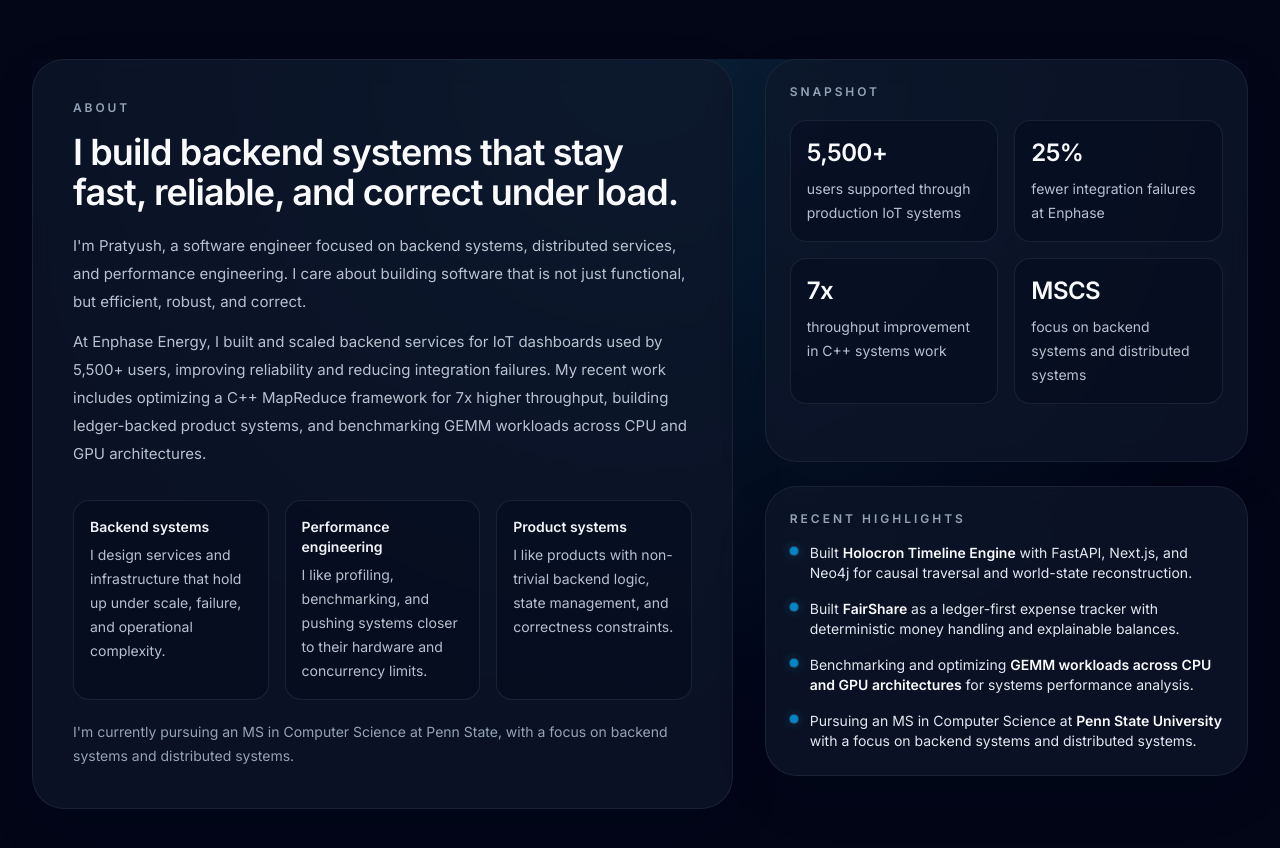
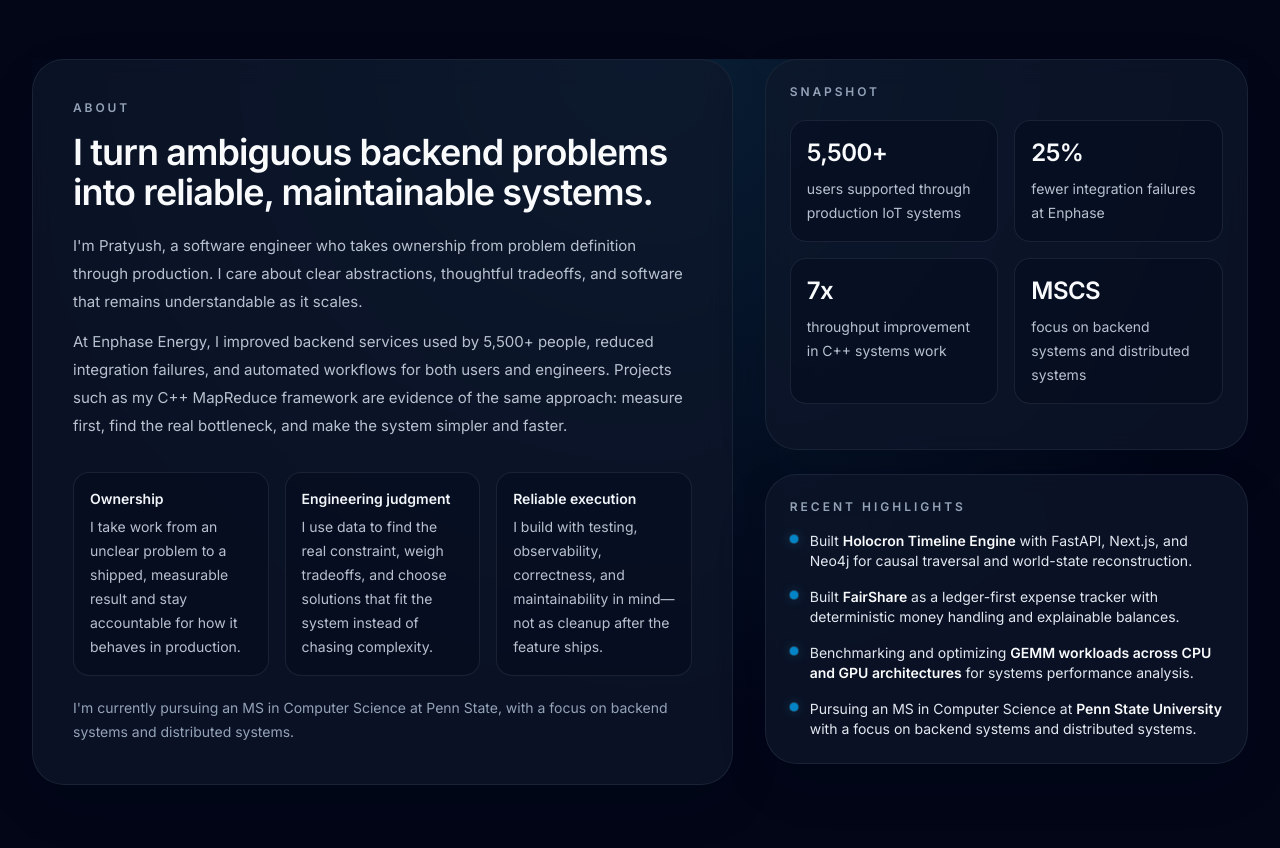
Before and after one commit to PratypartyY2K/Personal_Portfolio, a Next.js app: page / in a window 1280 px wide. Shown: the part 940-1788 px from the top of the page. Built offline with nearby package versions, Linux system fonts and the light colour scheme.

Commit message:
Refactor AboutSection content for clarity and improved messaging

```diff
--- a/components/about-me-section.tsx
+++ b/components/about-me-section.tsx
@@ -23,30 +23,30 @@ export function AboutSection() {
             id={headingId}
             className="mt-3 text-[1.95rem] font-semibold tracking-tight text-slate-900 dark:text-slate-50 sm:mt-4 sm:text-3xl md:text-4xl"
           >
-            I build backend systems that stay fast, reliable, and correct under load.
+            I turn ambiguous backend problems into reliable, maintainable systems.
           </h2>
 
           <p className="mt-4 max-w-3xl text-sm leading-6 text-slate-600 dark:text-slate-300/90 sm:mt-5 md:text-[15px] md:leading-7">
-            I&apos;m Pratyush, a software engineer focused on backend systems, distributed services, and performance engineering. I care about building software that is not just functional, but efficient, robust, and correct.
+            I&apos;m Pratyush, a software engineer who takes ownership from problem definition through production. I care about clear abstractions, thoughtful tradeoffs, and software that remains understandable as it scales.
           </p>
 
           <p className="mt-3 hidden max-w-3xl text-sm leading-6 text-slate-600 dark:text-slate-300/90 sm:block md:text-[15px] md:leading-7">
-            At Enphase Energy, I built and scaled backend services for IoT dashboards used by 5,500+ users, improving reliability and reducing integration failures. My recent work includes optimizing a C++ MapReduce framework for 7x higher throughput, building ledger-backed product systems, and benchmarking GEMM workloads across CPU and GPU architectures.
+            At Enphase Energy, I improved backend services used by 5,500+ people, reduced integration failures, and automated workflows for both users and engineers. Projects such as my C++ MapReduce framework are evidence of the same approach: measure first, find the real bottleneck, and make the system simpler and faster.
           </p>
 
           <div className="mt-5 grid gap-3 sm:mt-8 sm:gap-4 sm:grid-cols-3">
             {[
               {
-                label: "Backend systems",
-                text: "I design services and infrastructure that hold up under scale, failure, and operational complexity.",
+                label: "Ownership",
+                text: "I take work from an unclear problem to a shipped, measurable result and stay accountable for how it behaves in production.",
               },
               {
-                label: "Performance engineering",
-                text: "I like profiling, benchmarking, and pushing systems closer to their hardware and concurrency limits.",
+                label: "Engineering judgment",
+                text: "I use data to find the real constraint, weigh tradeoffs, and choose solutions that fit the system instead of chasing complexity.",
               },
               {
-                label: "Product systems",
-                text: "I like products with non-trivial backend logic, state management, and correctness constraints.",
+                label: "Reliable execution",
+                text: "I build with testing, observability, correctness, and maintainability in mind—not as cleanup after the feature ships.",
               },
             ].map((item) => (
               <div
```
